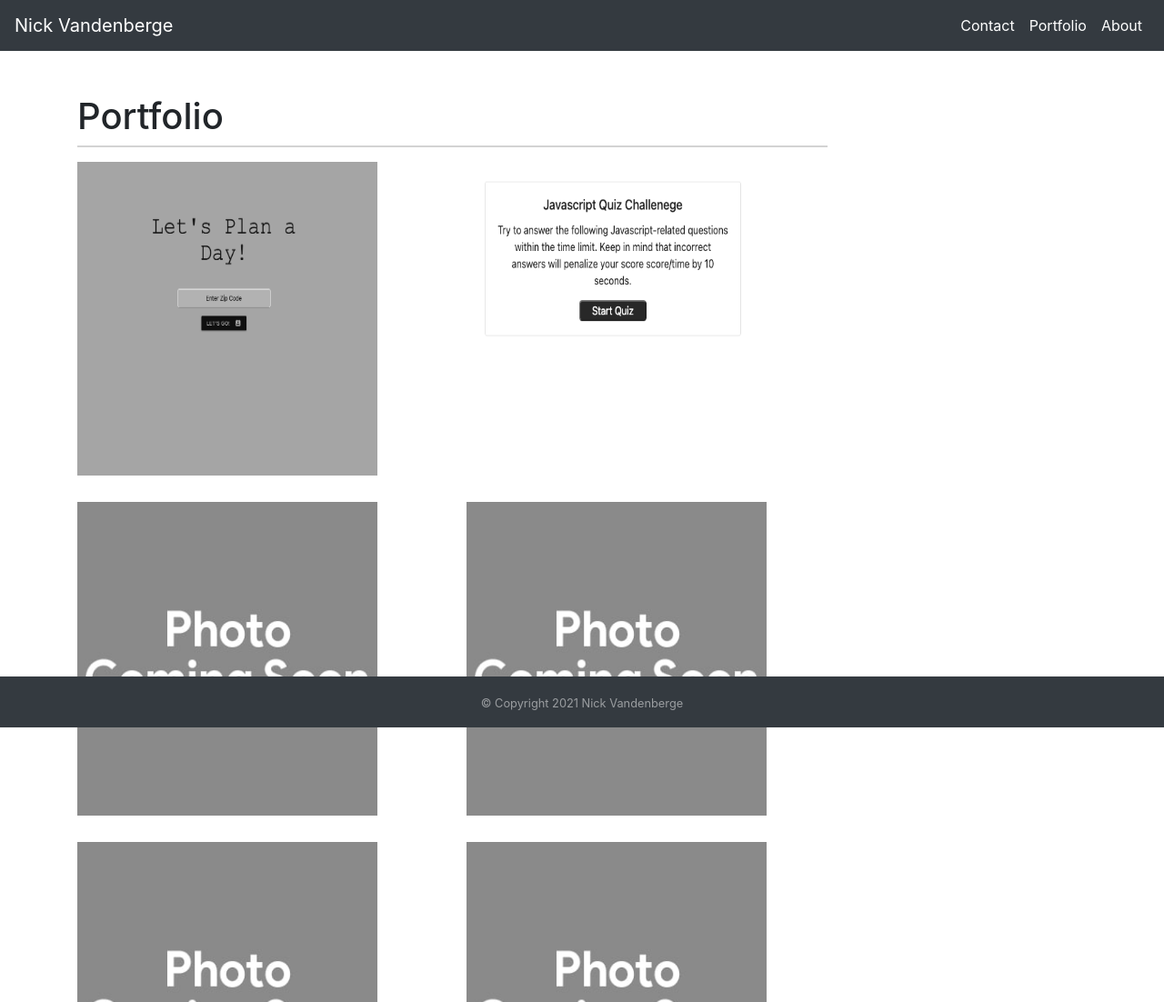
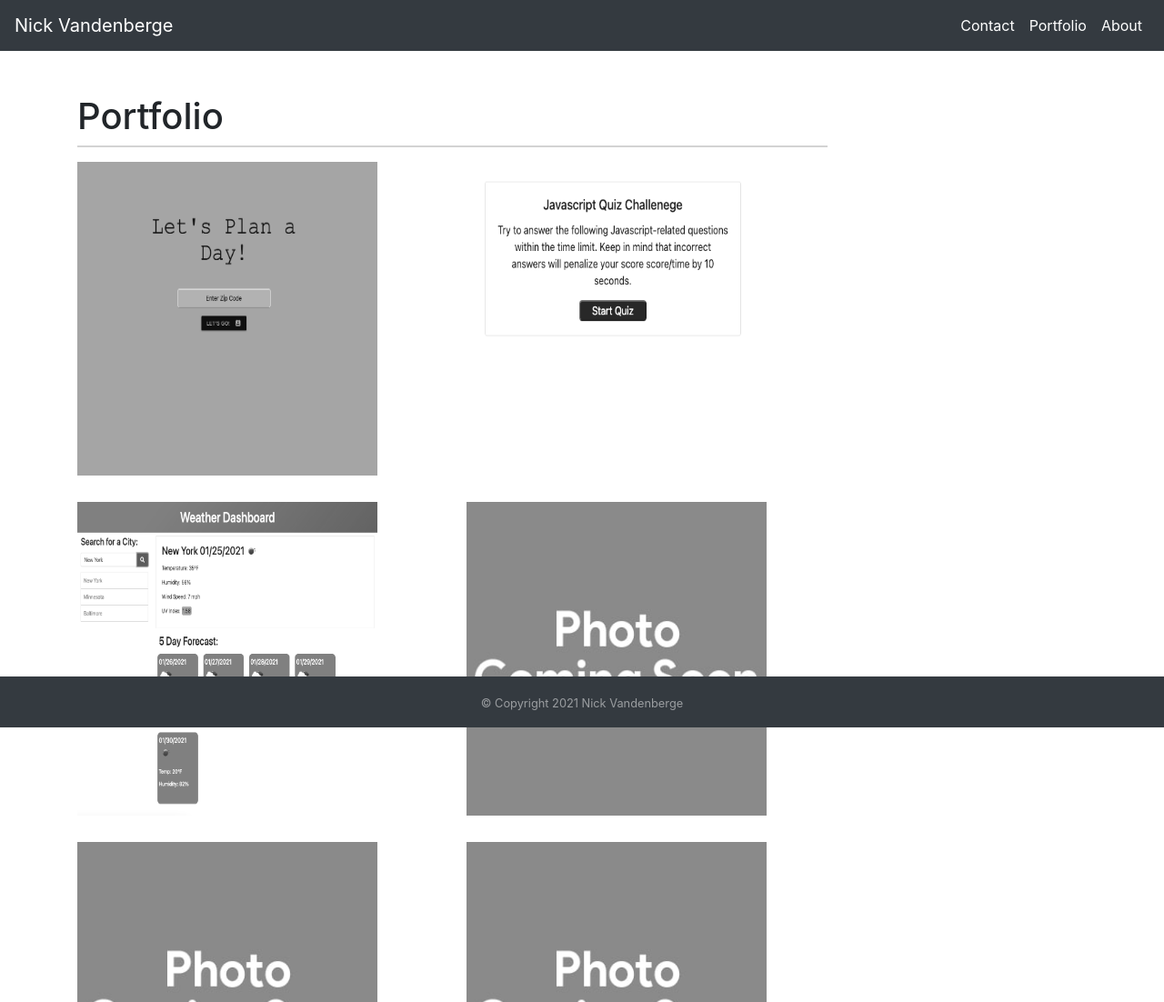
Before and after one commit to nvandenberge/Portfolio, a plain HTML site: page portfolio.html in a window 1280 px wide. Shown: the top 1102 px of the page at 91% size. Drawn offline with nearby package versions, Linux system fonts and the light colour scheme.

Commit message:
added WeatherDashboard to Portfolio

```diff
--- a/assets/css/style.css
+++ b/assets/css/style.css
@@ -35,4 +35,5 @@ img {
   -webkit-filter: grayscale(0%);
   filter: none;
   transition: 1s ease;
+  box-shadow: 0 0 10px black;
 }
--- a/portfolio.html
+++ b/portfolio.html
@@ -79,12 +79,14 @@
             </div>
             <div class="row">
               <div class="col-lg-6 mb-4 color">
+                <a href="https://nvandenberge.github.io/WeatherDashboard/">
                   <img
-                  src="assets/images/placeholder-portfolio.jpg"
-                  alt="blank image used as placeholder"
+                    src="assets/images/portfolio/WeatherDashboard.png"
+                    alt="Weaher Dashboard"
                     height="350"
                     width="350"
                   />
+                </a>
               </div>
               <div class="col-lg-6 mb-4 color">
                 <img
```
Also changed, not shown: assets/images/portfolio/WeatherDashboard.png (added). Lines whose indentation alone changed are shown as unchanged.
